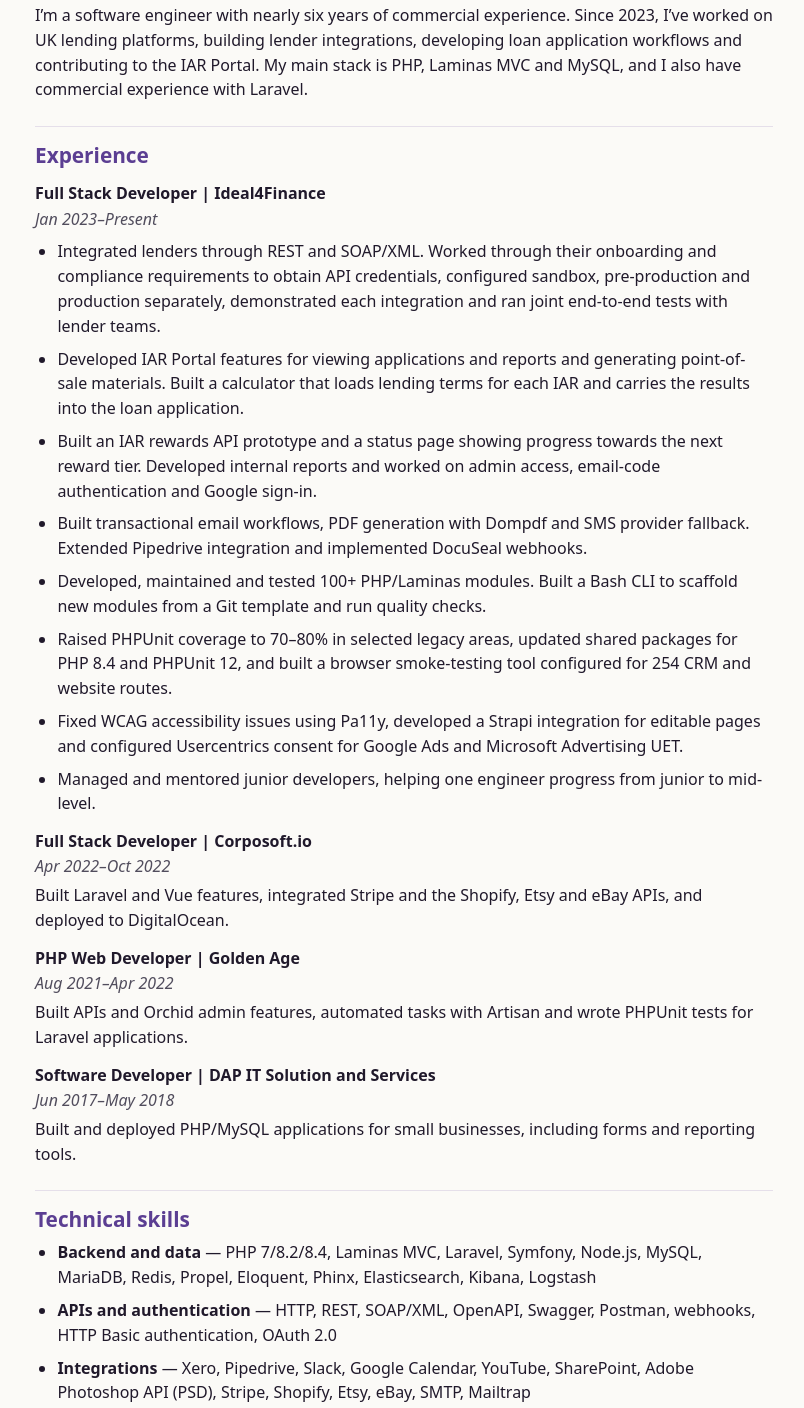
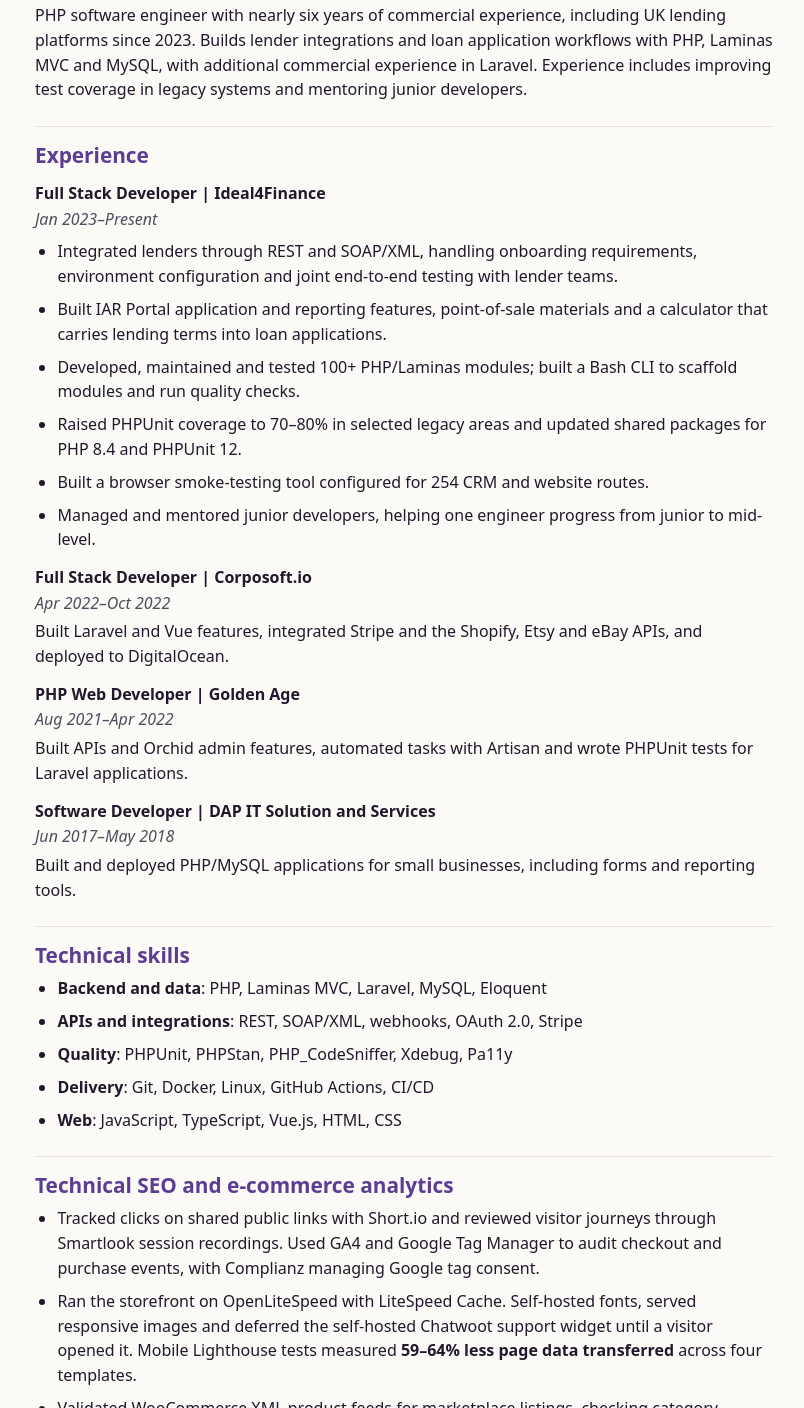
Before and after one commit to devlubinets/cv, a plain HTML site: page cv.html in a window 1280 px wide. Shown: the part 552-1960 px from the top of the page, without its empty margins (236-1040 px from the left). Drawn offline with nearby package versions, Linux system fonts and the light colour scheme.

Commit message:
Update CV from artifacts c68c1671130b

```diff
--- a/cv.html
+++ b/cv.html
@@ -38,43 +38,45 @@
 </header>
 <section aria-labelledby="profile">
 <h3 id="profile">Profile</h3>
-        <p>I’m a software engineer with nearly six years of commercial experience. Since 2023, I’ve worked on UK lending platforms, building lender integrations, developing loan application workflows and contributing to the IAR Portal. My main stack is PHP, Laminas MVC and MySQL, and I also have commercial experience with Laravel.</p>
+<p>PHP software engineer with nearly six years of commercial experience, including UK lending platforms since 2023. Builds lender integrations and loan application workflows with PHP, Laminas MVC and MySQL, with additional commercial experience in Laravel. Experience includes improving test coverage in legacy systems and mentoring junior developers.</p>
+
 </section>
 <section aria-labelledby="experience">
 <h3 id="experience">Experience</h3>
 <h4>Full Stack Developer | Ideal4Finance</h4>
 <p class="resume-date"><em>Jan 2023–Present</em></p>
 <ul>
-          <li>Integrated lenders through REST and SOAP/XML. Worked through their onboarding and compliance requirements to obtain API credentials, configured sandbox, pre-production and production separately, demonstrated each integration and ran joint end-to-end tests with lender teams.</li>
-          <li>Developed IAR Portal features for viewing applications and reports and generating point-of-sale materials. Built a calculator that loads lending terms for each IAR and carries the results into the loan application.</li>
-          <li>Built an IAR rewards API prototype and a status page showing progress towards the next reward tier. Developed internal reports and worked on admin access, email-code authentication and Google sign-in.</li>
-          <li>Built transactional email workflows, PDF generation with Dompdf and SMS provider fallback. Extended Pipedrive integration and implemented DocuSeal webhooks.</li>
-          <li>Developed, maintained and tested 100+ PHP/Laminas modules. Built a Bash CLI to scaffold new modules from a Git template and run quality checks.</li>
-          <li>Raised PHPUnit coverage to 70–80% in selected legacy areas, updated shared packages for PHP 8.4 and PHPUnit 12, and built a browser smoke-testing tool configured for 254 CRM and website routes.</li>
-          <li>Fixed WCAG accessibility issues using Pa11y, developed a Strapi integration for editable pages and configured Usercentrics consent for Google Ads and Microsoft Advertising UET.</li>
+<li>Integrated lenders through REST and SOAP/XML, handling onboarding requirements, environment configuration and joint end-to-end testing with lender teams.</li>
+<li>Built IAR Portal application and reporting features, point-of-sale materials and a calculator that carries lending terms into loan applications.</li>
+<li>Developed, maintained and tested 100+ PHP/Laminas modules; built a Bash CLI to scaffold modules and run quality checks.</li>
+<li>Raised PHPUnit coverage to 70–80% in selected legacy areas and updated shared packages for PHP 8.4 and PHPUnit 12.</li>
+<li>Built a browser smoke-testing tool configured for 254 CRM and website routes.</li>
 <li>Managed and mentored junior developers, helping one engineer progress from junior to mid-level.</li>
 </ul>
+
 <h4>Full Stack Developer | Corposoft.io</h4>
 <p class="resume-date"><em>Apr 2022–Oct 2022</em></p>
 <p>Built Laravel and Vue features, integrated Stripe and the Shopify, Etsy and eBay APIs, and deployed to DigitalOcean.</p>
+
 <h4>PHP Web Developer | Golden Age</h4>
 <p class="resume-date"><em>Aug 2021–Apr 2022</em></p>
 <p>Built APIs and Orchid admin features, automated tasks with Artisan and wrote PHPUnit tests for Laravel applications.</p>
+
 <h4>Software Developer | DAP IT Solution and Services</h4>
 <p class="resume-date"><em>Jun 2017–May 2018</em></p>
 <p>Built and deployed PHP/MySQL applications for small businesses, including forms and reporting tools.</p>
+
 </section>
 <section aria-labelledby="technical-skills">
 <h3 id="technical-skills">Technical skills</h3>
 <ul>
-          <li><strong>Backend and data</strong> — PHP 7/8.2/8.4, Laminas MVC, Laravel, Symfony, Node.js, MySQL, MariaDB, Redis, Propel, Eloquent, Phinx, Elasticsearch, Kibana, Logstash</li>
-          <li><strong>APIs and authentication</strong> — HTTP, REST, SOAP/XML, OpenAPI, Swagger, Postman, webhooks, HTTP Basic authentication, OAuth 2.0</li>
-          <li><strong>Integrations</strong> — Xero, Pipedrive, Slack, Google Calendar, YouTube, SharePoint, Adobe Photoshop API (PSD), Stripe, Shopify, Etsy, eBay, SMTP, Mailtrap</li>
-          <li><strong>Quality and design</strong> — PHPUnit, Behat, Pest, PHPStan, PHP_CodeSniffer, Xdebug, Pa11y, MVC, OOP, SOLID, design patterns, UML, use-case modelling</li>
-          <li><strong>Delivery and tools</strong> — Docker, Linux, Ansible, Traefik, Unleash, GitHub Actions, CI/CD, Makefiles, Zsh, Termux, PhpStorm, Jira, Markdown, phpDocumentor, open-source tooling, AI-assisted workflows, MCP</li>
-          <li><strong>Infrastructure</strong> — Nginx, Apache, OpenLiteSpeed, Amazon S3, Google Cloud, Proxmox, VMware</li>
-          <li><strong>Web and CMS</strong> — JavaScript, TypeScript, Vue.js, Blade, HTML5, CSS3, Sass, Tailwind CSS, Bootstrap, Font Awesome, WordPress, WooCommerce, Strapi, SEO, performance optimisation</li>
+<li><strong>Backend and data</strong>: PHP, Laminas MVC, Laravel, MySQL, Eloquent</li>
+<li><strong>APIs and integrations</strong>: REST, SOAP/XML, webhooks, OAuth 2.0, Stripe</li>
+<li><strong>Quality</strong>: PHPUnit, PHPStan, PHP_CodeSniffer, Xdebug, Pa11y</li>
+<li><strong>Delivery</strong>: Git, Docker, Linux, GitHub Actions, CI/CD</li>
+<li><strong>Web</strong>: JavaScript, TypeScript, Vue.js, HTML, CSS</li>
 </ul>
+
 </section>
 <section aria-labelledby="technical-seo-and-e-commerce-analytics">
 <h3 id="technical-seo-and-e-commerce-analytics">Technical SEO and e-commerce analytics</h3>
@@ -83,15 +85,18 @@
 <li>Ran the storefront on OpenLiteSpeed with LiteSpeed Cache. Self-hosted fonts, served responsive images and deferred the self-hosted Chatwoot support widget until a visitor opened it. Mobile Lighthouse tests measured <strong>59–64% less page data transferred</strong> across four templates.</li>
 <li>Validated WooCommerce XML product feeds for marketplace listings, checking category mappings, product IDs, prices and stock availability.</li>
 </ul>
+
 </section>
 <section aria-labelledby="selected-project">
 <h3 id="selected-project">Selected project</h3>
 <p>Built a TypeScript Stream Deck plug-in for Windows to control audio playback, track navigation and volume.</p>
+
 </section>
 <section aria-labelledby="education">
 <h3 id="education">Education</h3>
-        <p><strong>Master of Engineering, Intelligent Computer Management Systems</strong></p>
-        <p>Odessa National Polytechnic University · 2017–2019</p>
+<p><strong>Master of Engineering, Intelligent Computer Management Systems</strong><br />
+Odessa National Polytechnic University · 2017–2019</p>
+
 </section>
 <section aria-labelledby="languages">
 <h3 id="languages">Languages</h3>
@@ -100,10 +105,12 @@
 <li>Ukrainian — Native</li>
 <li>Russian — Native</li>
 </ul>
+
 </section>
 <section aria-labelledby="recommendations">
 <h3 id="recommendations">Recommendations</h3>
 <p>LinkedIn recommendations from Connaire Garretty, Andrii Taziiev and Nick Dikiy.</p>
+
 </section>
 <section aria-labelledby="open-source-contributions">
 <h3 id="open-source-contributions">Open-source contributions</h3>
```
Also changed, not shown: 1 other file. Lines whose indentation alone changed are shown as unchanged.
